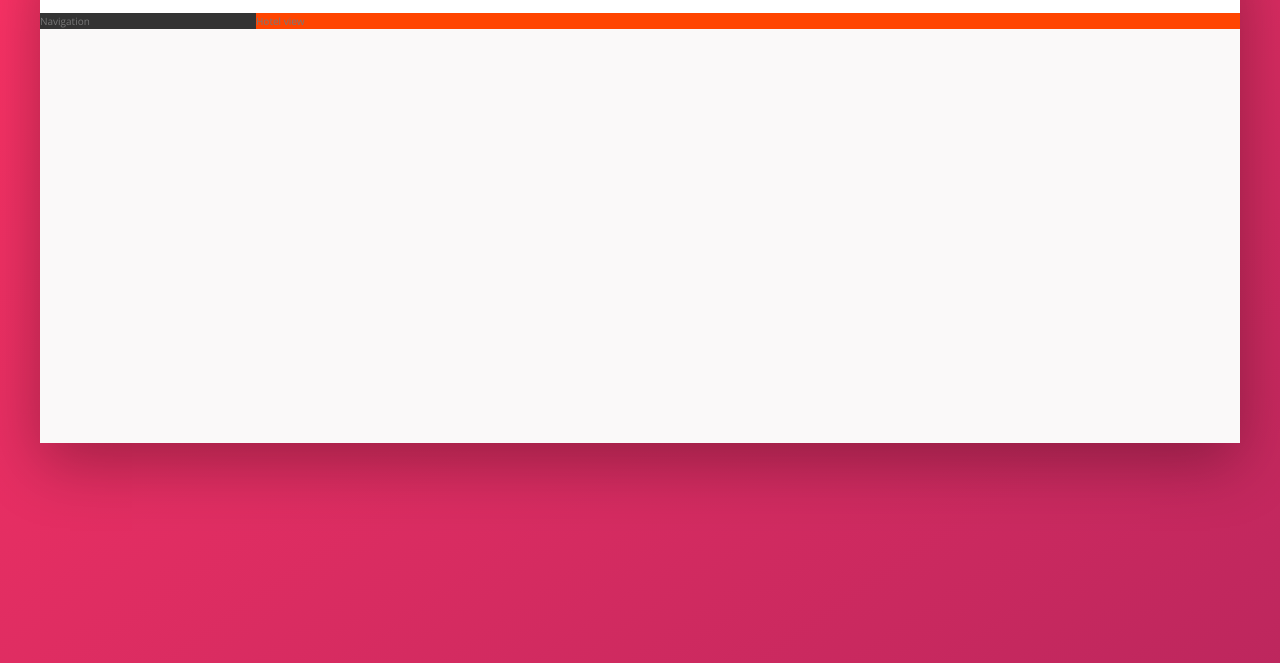
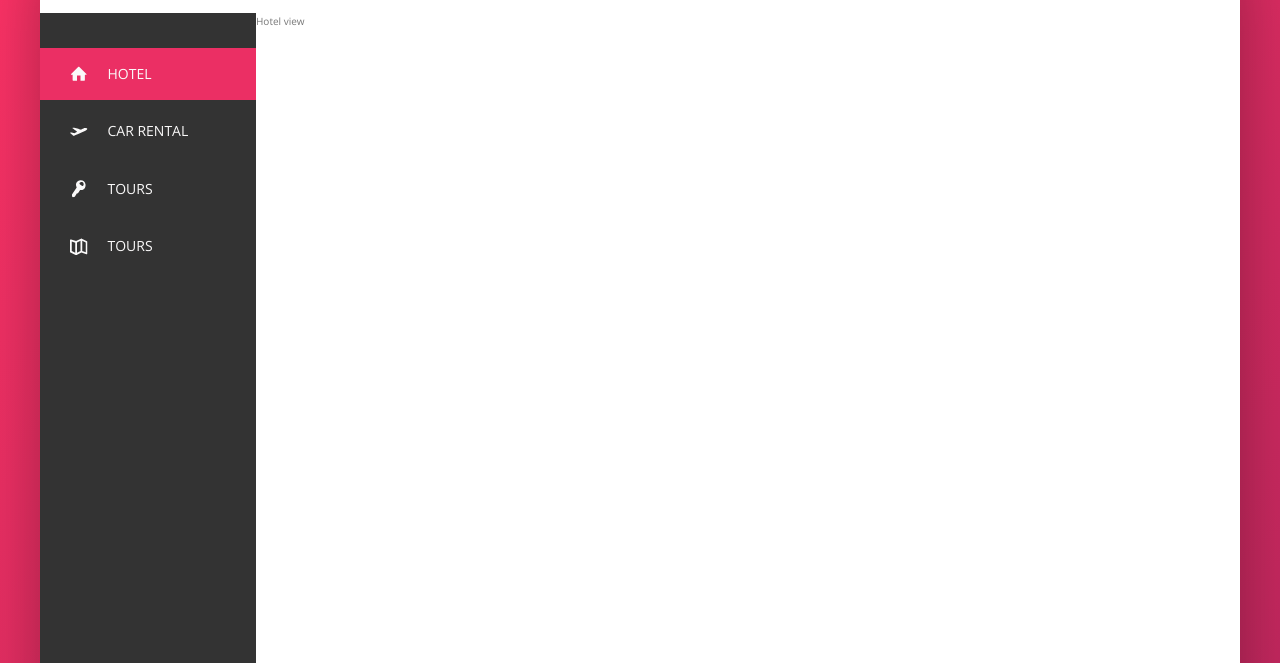
Before and after one commit to manupacheco/lab_trillo, a website: page index.html in a window 1280 px wide. Shown: the part 137-800 px from the top of the page. Drawn offline with nearby package versions, Linux system fonts and the light colour scheme.

Commit message:
done sidebar

```diff
--- a/index.html
+++ b/index.html
@@ -46,7 +46,44 @@
 
     <div class="content">
       <nav class="sidebar">
-        Navigation
+        <ul class="side-nav">
+          <li class="side-nav__item side-nav__item--active">
+            <a href="#" class="side-nav__link">
+              <svg class="side-nav__icon">
+                <use xlink:href="img/sprite.svg#icon-home"></use>
+                <span>Hotel</span>
+              </svg>
+            </a>
+          </li>
+          <li class="side-nav__item">
+            <a href="#" class="side-nav__link">
+              <svg class="side-nav__icon">
+                <use xlink:href="img/sprite.svg#icon-aircraft-take-off"></use>
+                <span>Car rental</span>
+              </svg>
+            </a>
+          </li>
+          <li class="side-nav__item">
+            <a href="#" class="side-nav__link">
+              <svg class="side-nav__icon">
+                <use xlink:href="img/sprite.svg#icon-key"></use>
+                <span>Tours</span>
+              </svg>
+            </a>
+          </li>
+          <li class="side-nav__item">
+            <a href="#" class="side-nav__link">
+              <svg class="side-nav__icon">
+                <use xlink:href="img/sprite.svg#icon-map"></use>
+                <span>Tours</span>
+              </svg>
+            </a>
+          </li>
+        </ul>
+
+        <div class="legal">
+          &copy; 2019 by trillo. All right reserved.
+        </div>
       </nav>
       <main class="hotel-view">
         Hotel view
--- a/sass/_components.scss
+++ b/sass/_components.scss
@@ -17,11 +17,11 @@
     font-size: inherit;
     color: inherit;
     background-color: var(--color-grey-light-2);
-    border:none;
-    padding: .7rem 2rem;
+    border: none;
+    padding: 0.7rem 2rem;
     border-radius: 100px;
     width: 90%;
-    transition: all .2s;
+    transition: all 0.2s;
     margin-right: -3.5rem;
 
     &:focus {
@@ -37,7 +37,7 @@
   }
 
   &__input:focus + &__button {
-      background-color: var(--color-grey-light-3);
+    background-color: var(--color-grey-light-3);
   }
 
   &__button {
@@ -56,7 +56,7 @@
   &__icon {
     height: 2rem;
     width: 2rem;
-    fill: var(--color-grey-dark-3)
+    fill: var(--color-grey-dark-3);
   }
 }
 
@@ -90,7 +90,7 @@
   }
 
   &__notification {
-    font-size: .8rem;
+    font-size: 0.8rem;
     height: 1.75rem;
     width: 1.75rem;
     border-radius: 50%;
@@ -111,3 +111,68 @@
     margin-right: 1rem;
   }
 }
+
+// side navigation
+.side-nav {
+  font-size: 1.4rem;
+  list-style: none;
+  margin-top: 3.5rem;
+
+  &__item {
+    position: relative;
+
+    &:not(:last-child) {
+      margin-bottom: 0.5rem;
+    }
+
+    &:before {
+      content: "";
+      position: absolute;
+      top: 0;
+      left: 0;
+      height: 100%;
+      width: 3px;
+      background-color: var(--color-primary);
+      transform: scaleY(0);
+      transition: transform .2s, width .4s cubic-bezier(1,0,0,1) .2s, background-color .1s;
+    }
+
+    &:hover::before,
+    &--active::before {
+      transform: scaleY(1);
+      width: 100%;
+    }
+
+    &:active::before {
+      background-color: var(--color-primary-light);
+    }
+  }
+
+  &__link:link,
+  &__link:visited {
+    color: var(--color-grey-light-1);
+    text-decoration: none;
+    text-transform: uppercase;
+    display: block;
+    padding: 1.5rem 3rem;
+    position: relative;
+    z-index: 10;
+
+    display: flex;
+    align-items: center;
+  }
+
+  &__icon {
+    width: 1.75rem;
+    height: 1.75rem;
+    margin-right: 2rem;
+    fill: currentColor;
+  }
+}
+
+.legal {
+  font-size: 1.2rem;
+  color: var(--color-grey-light-4);
+  text-align: center;
+  padding: 2.5rem;
+}
--- a/sass/_layout.scss
+++ b/sass/_layout.scss
@@ -24,10 +24,16 @@
 .sidebar {
   background-color: var(--color-grey-dark-1);
   flex: 0 0 18%;
+
+  display: flex;
+  flex-direction: column;
+  justify-content: space-between;
 }
 
 .hotel-view {
   background-color: #fff;
-  background-color: orangered;
   flex: 1;
+
+  // background-color: orangered;
+  height: 80rem
 }
```
Also changed, not shown: css/style.css.
